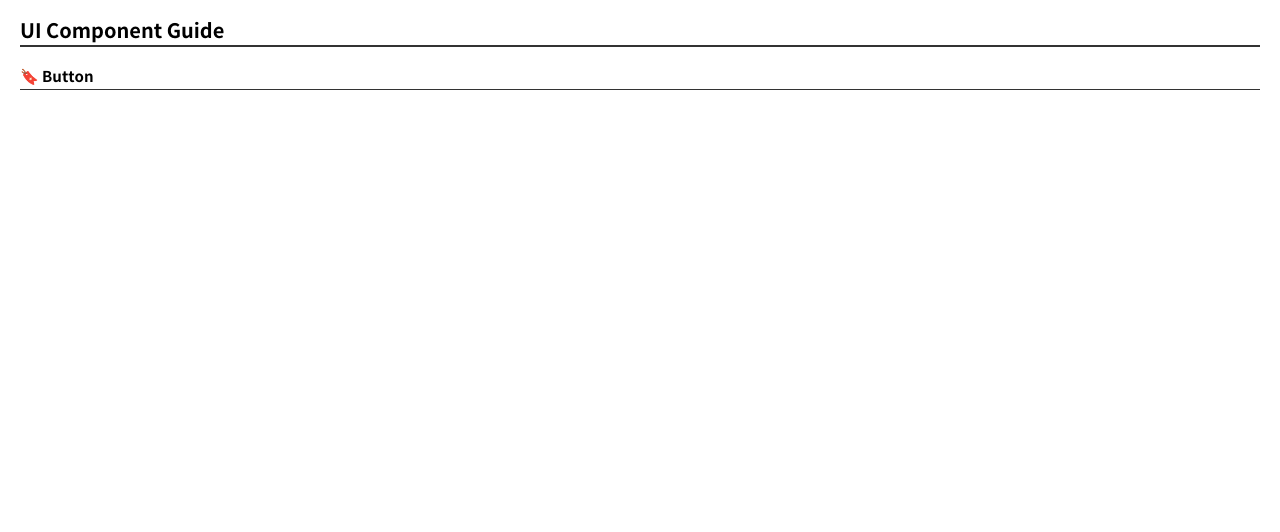
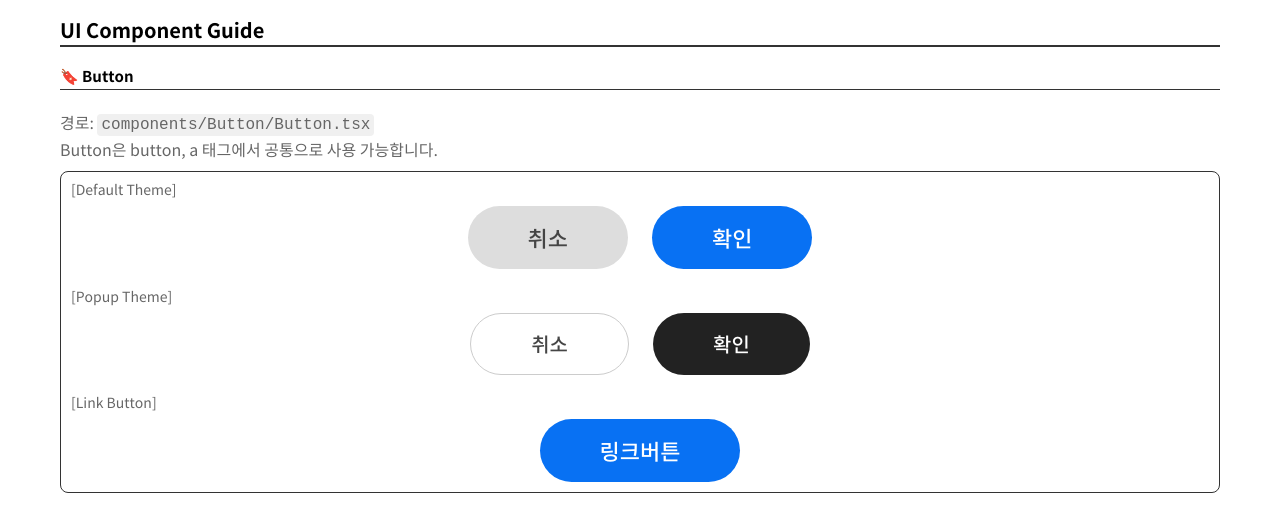
Before and after one commit to cara656513/capital_migration_react, a React (Vite) app: page / in a window 1280 px wide. Shown: the top 532 px of the page. Built offline with nearby package versions, Linux system fonts and the light colour scheme.

Commit message:
feat: button style 수정

```diff
--- a/src/components/Button/Button.module.scss
+++ b/src/components/Button/Button.module.scss
@@ -1,5 +1,9 @@
 @use "../../styles/abstracts/variables" as *;
 @use "../../styles/abstracts/breakpoints" as *;
+
+a.button {
+    display: inline-block;
+}
 
 .button {
     padding: 15px 60px;
@@ -18,7 +22,8 @@
 
     @include mobile {
         width: 100%;
-        font-size: 1.8rem;
+        padding: 15px 10px;
+        font-size: 2rem;
     }
 }
 
@@ -26,7 +31,7 @@
     background: $color-primary;
     color: $color-white;
 
-    &:hover {
+    &:hover:not(:disabled) {
         background: $color-primary-hover;
     }
 }
@@ -35,32 +40,35 @@
     background: $color-d;
     color: $color-45;
 
-    &:hover {
+    &:hover:not(:disabled) {
         background: $color-c;
     }
 }
 
 // Popup Theme Styles
 .popup {
+    font-size: 2rem;
+
     &.primary {
-        background: $color-primary;
-        color: $color-white;
-        border: 1px solid $color-primary;
+        background: $color-2;
 
-        &:hover {
-            background: $color-primary-hover;
-            border-color: $color-primary-hover;
+        &:hover:not(:disabled) {
+            background: $color-primary;
         }
     }
 
     &.secondary {
-        background: transparent;
+        background: $color-white;
         color: $color-45;
         border: 1px solid $color-c;
 
-        &:hover {
-            background: $color-d;
-            border-color: $color-c;
+        &:hover:not(:disabled) {
+            background: $color-c;
+            border-color: $color-white;
         }
     }
+
+    @include mobile {
+        font-size: 1.8rem;
+    }
 }
--- a/src/pages/Guide.module.scss
+++ b/src/pages/Guide.module.scss
@@ -1,5 +1,9 @@
+@use "../styles/abstracts/variables" as *;
+
 .guideContainer {
   padding: 2rem;
+  max-width: $container-width;
+  margin: 0 auto;
 
   .guideTitle {
     border-bottom: 2px solid #333;
--- a/src/pages/Guide.tsx
+++ b/src/pages/Guide.tsx
@@ -4,7 +4,7 @@ import styles from "./Guide.module.scss";
 import ButtonGroup from "../components/ButtonGroup/ButtonGroup";
 
 function Guide() {
-  const [isOpen, setIsOpen] = useState(false);
+  const [isOpen, setIsOpen] = useState(true);
   const handleToggle = () => {
     setIsOpen(!isOpen);
   }
@@ -40,9 +40,11 @@ function Guide() {
                 </ButtonGroup>
 
                 <p style={{ margin: '20px 0 10px', fontSize: '1.4rem', color: '#666' }}>[Link Button]</p>
-                <Button as="a" href="#">
-                  링크버튼
-                </Button>
+                <ButtonGroup>
+                  <Button as="a" href="#">
+                    링크버튼
+                  </Button>
+                </ButtonGroup>
               </div>
             </>}
         </section>
```
